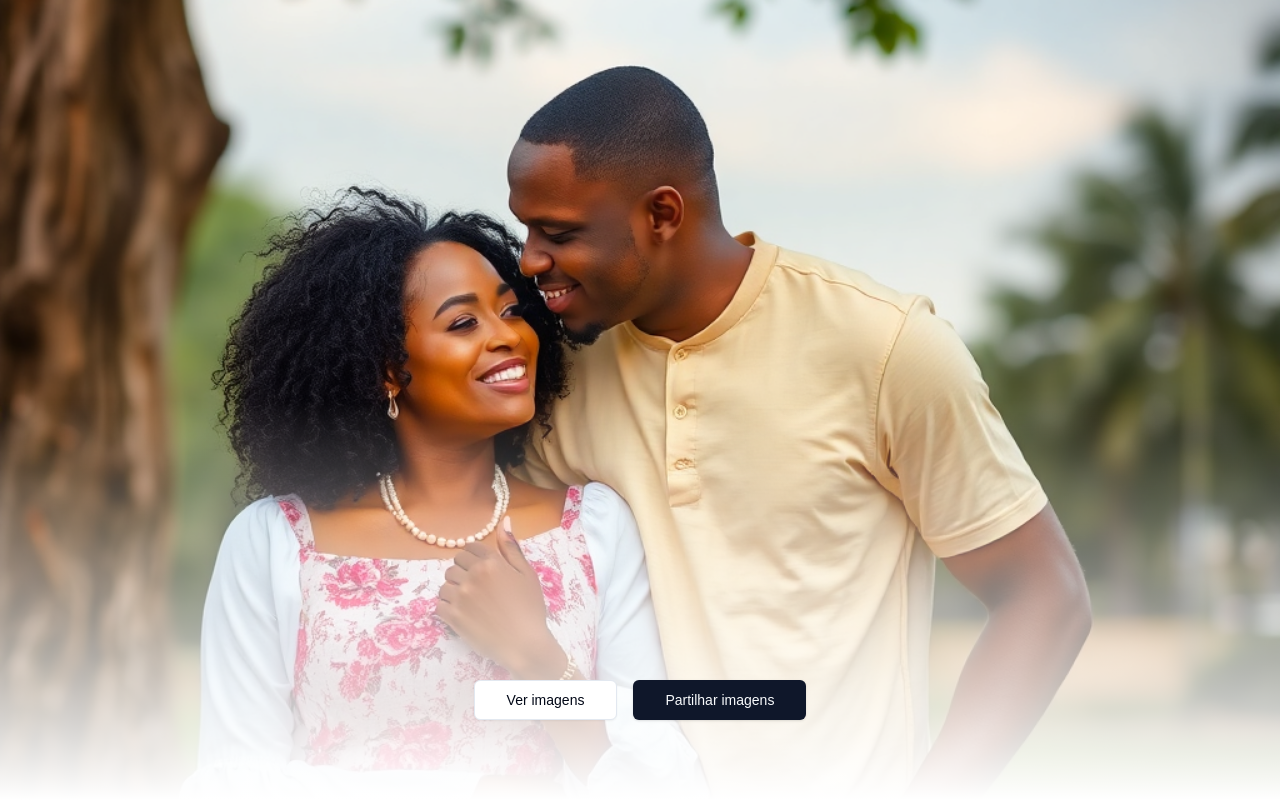
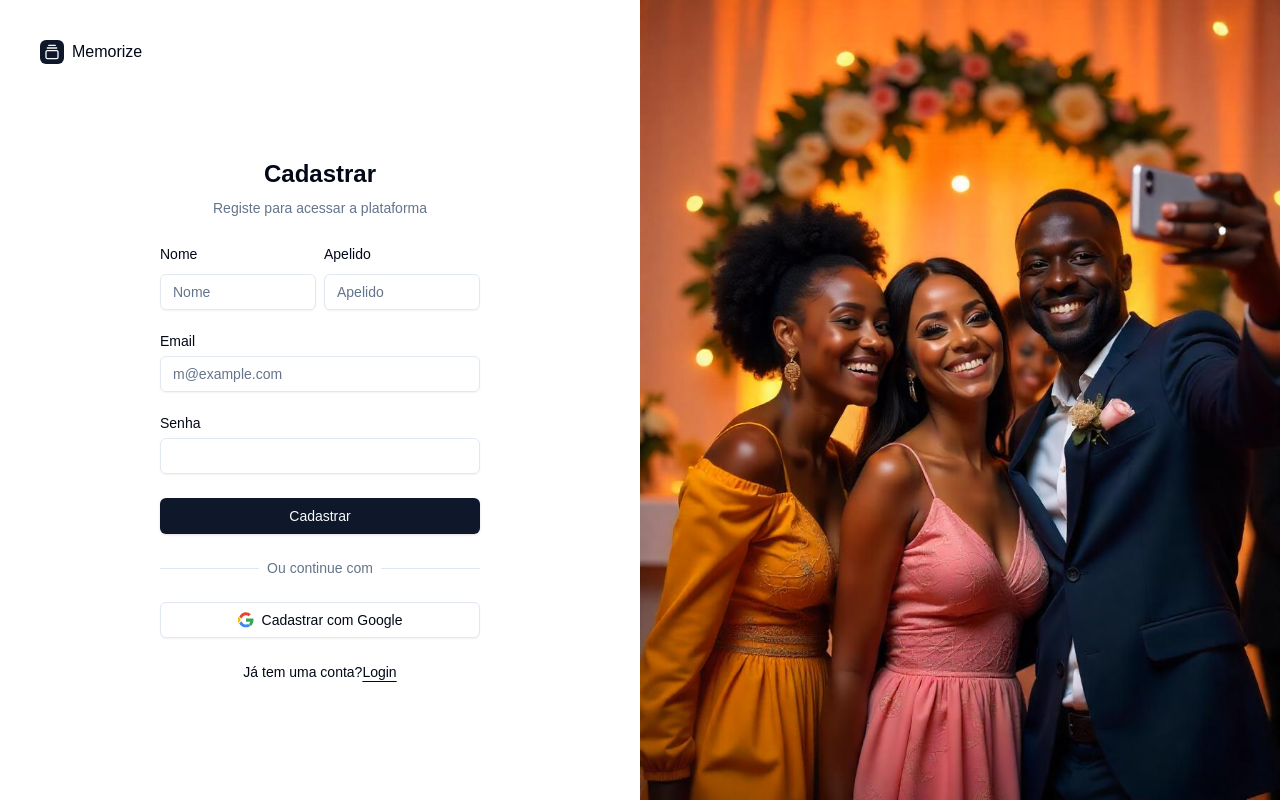
Before and after one commit to abel-banze/memorize, a Next.js app: page /1/register in a window 1280 px wide. Built offline with nearby package versions, Linux system fonts and the light colour scheme.

Commit message:
feature: update login & register

```diff
--- /dev/null
+++ b/app/[lang]/(auth)/(sign)/layout.tsx
@@ -0,0 +1,33 @@
+import { GalleryVerticalEnd } from "lucide-react"
+import Link from "next/link"
+
+export default function SignLayout({ children }: { children: React.ReactNode }) {
+  return (
+    <>
+        <div className="grid min-h-svh lg:grid-cols-2">
+            <div className="flex flex-col gap-4 p-6 md:p-10">
+                <div className="flex justify-center gap-2 md:justify-start">
+                <Link href="#" className="flex items-center gap-2 font-medium">
+                    <div className="flex h-6 w-6 items-center justify-center rounded-md bg-primary text-primary-foreground">
+                    <GalleryVerticalEnd className="size-4" />
+                    </div>
+                    Memorize
+                </Link>
+                </div>
+                <div className="flex flex-1 items-center justify-center">
+                    <div className="w-full max-w-xs">
+                        { children }
+                    </div>
+                </div>
+            </div>
+            <div className="relative hidden bg-muted lg:block">
+                <img
+                src="/selfie.jpg"
+                alt="Image"
+                className="absolute inset-0 h-full w-full object-cover dark:brightness-[0.2] dark:grayscale"
+                />
+            </div>
+            </div>
+    </>
+  );
+}
--- /dev/null
+++ b/app/[lang]/(auth)/(sign)/login/page.tsx
@@ -0,0 +1,64 @@
+import { cn } from "@/lib/utils"
+import { Button } from "@/components/ui/button"
+import { Input } from "@/components/ui/input"
+import { Label } from "@/components/ui/label"
+import Link from "next/link"
+
+export default function LoginForm({
+  className,
+  ...props
+}: React.ComponentPropsWithoutRef<"form">) {
+  return (
+    <form className={cn("flex flex-col gap-6", className)} {...props}>
+      <div className="flex flex-col items-center gap-2 text-center">
+        <h1 className="text-2xl font-bold">Login</h1>
+        <p className="text-balance text-sm text-muted-foreground">
+          Insira tuas credenciais para acessar a plataforma
+        </p>
+      </div>
+      <div className="grid gap-6">
+        <div className="grid gap-2">
+          <Label htmlFor="email">Email</Label>
+          <Input id="email" type="email" placeholder="m@example.com" required />
+        </div>
+        <div className="grid gap-2">
+          <div className="flex items-center">
+            <Label htmlFor="password">Senha</Label>
+            <a
+              href="#"
+              className="ml-auto text-sm underline-offset-4 hover:underline"
+            >
+              Esqueceu senha?
+            </a>
+          </div>
+          <Input id="password" type="password" required />
+        </div>
+        <Button type="submit" className="w-full">
+          Login
+        </Button>
+        <div className="relative text-center text-sm after:absolute after:inset-0 after:top-1/2 after:z-0 after:flex after:items-center after:border-t after:border-border">
+          <span className="relative z-10 bg-background px-2 text-muted-foreground">
+            Ou continue com
+          </span>
+        </div>
+        <Button variant="outline" className="w-full">
+          <svg xmlns="http://www.w3.org/2000/svg" viewBox="0 0 48 48">
+            <path fill="#EA4335" d="M24 9.5c3.2 0 5.9 1.1 8.1 3.2l6-6C33.7 3.1 29.2 1 24 1 14.9 1 7.3 6.6 3.9 14.4l7 5.4C12.7 13.5 17.9 9.5 24 9.5z"/>
+            <path fill="#34A853" d="M46.4 24.5c0-1.6-.1-3.3-.4-4.8H24v9.2h12.7c-.6 3.1-2.4 5.7-4.9 7.4l7 5.4C43.7 37 46.4 31.2 46.4 24.5z"/>
+            <path fill="#FBBC05" d="M7.9 28.6C6.8 25.7 6.8 22.4 7.9 19.4L.9 14C-1.6 19.3-1.6 26.7.9 32l7-5.4z"/>
+            <path fill="#4285F4" d="M24 46c5.2 0 9.7-1.8 13-4.9l-7-5.4c-1.9 1.3-4.2 2-6.5 2-6.1 0-11.3-4.1-13.1-9.7l-7 5.4C7.3 41.4 14.9 46 24 46z"/>
+            <path fill="none" d="M1.1 1.1h46.8v46.8H1.1z"/>
+          </svg>
+
+          Login com Google
+        </Button>
+      </div>
+      <div className="text-center text-sm">
+        Não tem uma conta?
+        <Link href="/register" className="underline underline-offset-4">
+          Cadastrar
+        </Link>
+      </div>
+    </form>
+  )
+}
--- /dev/null
+++ b/app/[lang]/(auth)/(sign)/register/page.tsx
@@ -0,0 +1,69 @@
+import { cn } from "@/lib/utils"
+import { Button } from "@/components/ui/button"
+import { Input } from "@/components/ui/input"
+import { Label } from "@/components/ui/label"
+import Link from "next/link"
+
+export default function LoginForm({
+  className,
+  ...props
+}: React.ComponentPropsWithoutRef<"form">) {
+  return (
+    <form className={cn("flex flex-col gap-6", className)} {...props}>
+      <div className="flex flex-col items-center gap-2 text-center">
+        <h1 className="text-2xl font-bold">Cadastrar</h1>
+        <p className="text-balance text-sm text-muted-foreground">
+          Registe para acessar a plataforma
+        </p>
+      </div>
+      <div className="grid gap-6">
+        <div className="grid grid-cols-2 gap-2">
+            <div className="space-y-2">
+                <Label htmlFor="name">Nome</Label>
+                <Input id="name" type="text" placeholder="Nome" required />
+            </div>
+            <div className="space-y-2">
+                <Label htmlFor="email">Apelido</Label>
+                <Input id="email" type="text" placeholder="Apelido" required />
+            </div>
+        </div>
+
+        <div className="grid gap-2">
+          <Label htmlFor="email">Email</Label>
+          <Input id="email" type="email" placeholder="m@example.com" required />
+        </div>
+        <div className="grid gap-2">
+          <div className="flex items-center">
+            <Label htmlFor="password">Senha</Label>
+          </div>
+          <Input id="password" type="password" required />
+        </div>
+        <Button type="submit" className="w-full">
+          Cadastrar
+        </Button>
+        <div className="relative text-center text-sm after:absolute after:inset-0 after:top-1/2 after:z-0 after:flex after:items-center after:border-t after:border-border">
+          <span className="relative z-10 bg-background px-2 text-muted-foreground">
+            Ou continue com
+          </span>
+        </div>
+        <Button variant="outline" className="w-full">
+          <svg xmlns="http://www.w3.org/2000/svg" viewBox="0 0 48 48">
+            <path fill="#EA4335" d="M24 9.5c3.2 0 5.9 1.1 8.1 3.2l6-6C33.7 3.1 29.2 1 24 1 14.9 1 7.3 6.6 3.9 14.4l7 5.4C12.7 13.5 17.9 9.5 24 9.5z"/>
+            <path fill="#34A853" d="M46.4 24.5c0-1.6-.1-3.3-.4-4.8H24v9.2h12.7c-.6 3.1-2.4 5.7-4.9 7.4l7 5.4C43.7 37 46.4 31.2 46.4 24.5z"/>
+            <path fill="#FBBC05" d="M7.9 28.6C6.8 25.7 6.8 22.4 7.9 19.4L.9 14C-1.6 19.3-1.6 26.7.9 32l7-5.4z"/>
+            <path fill="#4285F4" d="M24 46c5.2 0 9.7-1.8 13-4.9l-7-5.4c-1.9 1.3-4.2 2-6.5 2-6.1 0-11.3-4.1-13.1-9.7l-7 5.4C7.3 41.4 14.9 46 24 46z"/>
+            <path fill="none" d="M1.1 1.1h46.8v46.8H1.1z"/>
+          </svg>
+
+          Cadastrar com Google
+        </Button>
+      </div>
+      <div className="text-center text-sm">
+        Já tem uma conta?
+        <Link href="/login" className="underline underline-offset-4">
+          Login
+        </Link>
+      </div>
+    </form>
+  )
+}
--- a/app/[lang]/(public)/[slug]/files/page.tsx
+++ b/app/[lang]/(public)/[slug]/files/page.tsx
@@ -1,13 +1,27 @@
+import { Badge } from "@/components/ui/badge"
+
+
 export default function Files(){
     return (
         <>
-            <div className="w-full flex flex-col gap-4">
+            <div className="w-full flex flex-col gap-4 p-5">
                 <div className="w-full flex flex-row items-center flex-wrap gap-2">
+                    <Badge>
+                        Entrada
+                    </Badge>
+                    <Badge variant={"outline"}>
+                        Saída
+                    </Badge>
 
                 </div>
 
                 <div className="w-full grid grid-cols-2 lg:grid-cols-5 gap-2">
+                    <div className="w-full rounded-lg h-40 border border-slate-100 ">
 
+                    </div>
+                    <div className="w-full rounded-lg h-40 border border-slate-100 ">
+
+                    </div>
                 </div>
             </div>
         </>
--- /dev/null
+++ b/components/ui/badge.tsx
@@ -0,0 +1,36 @@
+import * as React from "react"
+import { cva, type VariantProps } from "class-variance-authority"
+
+import { cn } from "@/lib/utils"
+
+const badgeVariants = cva(
+  "inline-flex items-center rounded-md border px-2.5 py-0.5 text-xs font-semibold transition-colors focus:outline-none focus:ring-2 focus:ring-ring focus:ring-offset-2",
+  {
+    variants: {
+      variant: {
+        default:
+          "border-transparent bg-primary text-primary-foreground shadow hover:bg-primary/80",
+        secondary:
+          "border-transparent bg-secondary text-secondary-foreground hover:bg-secondary/80",
+        destructive:
+          "border-transparent bg-destructive text-destructive-foreground shadow hover:bg-destructive/80",
+        outline: "text-foreground",
+      },
+    },
+    defaultVariants: {
+      variant: "default",
+    },
+  }
+)
+
+export interface BadgeProps
+  extends React.HTMLAttributes<HTMLDivElement>,
+    VariantProps<typeof badgeVariants> {}
+
+function Badge({ className, variant, ...props }: BadgeProps) {
+  return (
+    <div className={cn(badgeVariants({ variant }), className)} {...props} />
+  )
+}
+
+export { Badge, badgeVariants }
--- /dev/null
+++ b/components/ui/input.tsx
@@ -0,0 +1,22 @@
+import * as React from "react"
+
+import { cn } from "@/lib/utils"
+
+const Input = React.forwardRef<HTMLInputElement, React.ComponentProps<"input">>(
+  ({ className, type, ...props }, ref) => {
+    return (
+      <input
+        type={type}
+        className={cn(
+          "flex h-9 w-full rounded-md border border-input bg-transparent px-3 py-1 text-base shadow-sm transition-colors file:border-0 file:bg-transparent file:text-sm file:font-medium file:text-foreground placeholder:text-muted-foreground focus-visible:outline-none focus-visible:ring-1 focus-visible:ring-ring disabled:cursor-not-allowed disabled:opacity-50 md:text-sm",
+          className
+        )}
+        ref={ref}
+        {...props}
+      />
+    )
+  }
+)
+Input.displayName = "Input"
+
+export { Input }
```
Also changed, not shown: public/selfie.jpg (added).
